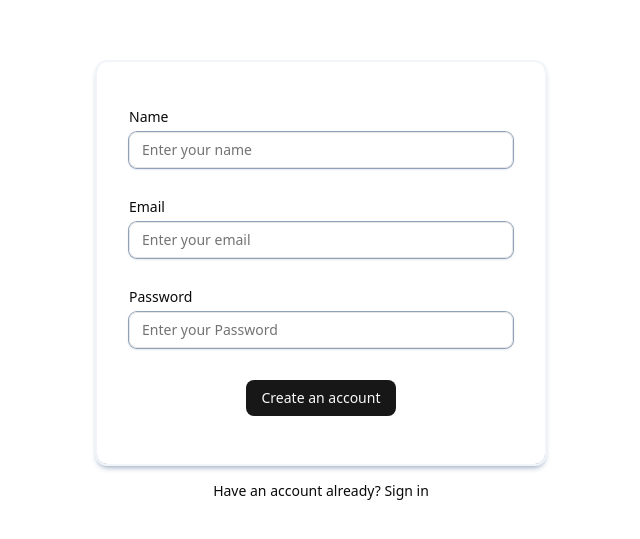
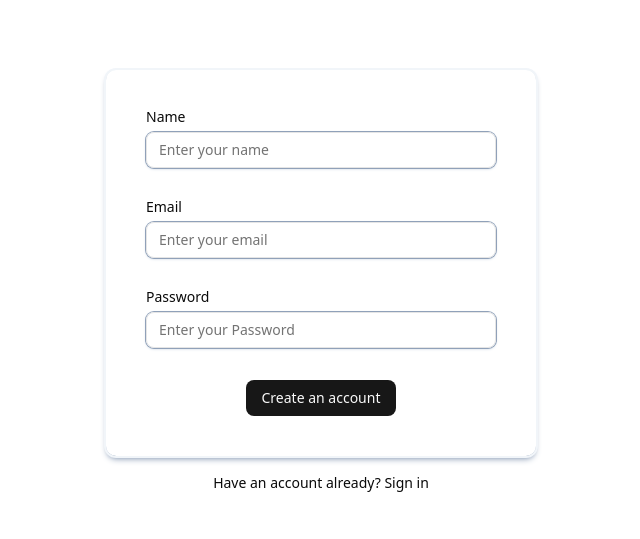
Before and after one commit to madhua-cmr/bit_prep, a Next.js app: page /sign-up in a window 1280 px wide. Shown: the part 167-706 px from the top of the page, without its empty margins (319-959 px from the left). Built offline with nearby package versions, Linux system fonts and the light colour scheme; no server answers.

Commit message:
correct stylings for sm screen

```diff
--- a/app/(root)/interview/[id]/feedback/page.tsx
+++ b/app/(root)/interview/[id]/feedback/page.tsx
@@ -33,7 +33,7 @@ const page = async({params}:RouteParams) => {
         const comments=cate.comment.split(".")
         comments.pop()
        return  <div key={index} className="leading-10 text-[18px]">
-          <h3 className="font-semibold">{`${index+1} . ${cate?.name} (${cate.score} / 20)`} </h3>
+          <h3 className="font-semibold">{`${index+1} . ${cate?.name} (${cate.score} / 100)`} </h3>
           <ul className=" leading-8 list-disc list-inside">
             {comments.map((comm,index)=>(
               <li key={index}>{comm}</li>
--- a/app/globals.css
+++ b/app/globals.css
@@ -9,12 +9,12 @@
 @layer components {
 
   .container {
-    @apply px-8 py-12  flex  flex-col mb-4 items-center justify-center
+    @apply p-10  flex max-w-[340px] sm:w-[350px] flex-col mb-4 items-center justify-center
    ring-2 ring-slate-100 shadow-md shadow-slate-400
     rounded-lg;
   }
   .card-bg {
-    @apply rounded-md w-[380px]  h-[380] ring-1 ring-blue-200 shadow-lg shadow-blue-600 p-6;
+    @apply rounded-md w-[350px]  h-[390] ring-1 ring-blue-200 shadow-lg shadow-blue-600 p-6;
   }
 
   .interview-section {
@@ -39,7 +39,7 @@
   }
 
   .input {
-    @apply outline-none w-sm ring-1 ring-slate-400 shadow-sm shadow-slate-300;
+    @apply outline-none w-[300px] sm:w-[350px] ring-1 ring-slate-400 shadow-sm shadow-slate-300;
   }
     .tech-tooltip{
     @apply group-hover:block absolute -top-7 left-0  hidden p-1  rounded-lg bg-slate-400 text-white text-[12px]
--- a/components/Agent.tsx
+++ b/components/Agent.tsx
@@ -147,10 +147,10 @@ const isCallInactiveOrFinished=callstatus===Callstatus.INACTIVE||callstatus===Ca
 
   return (
 <>
-<div className='flex-between gap-8'>
+<div className='sm:flex-row sm:justify-between items-center max-sm:justify-center flex flex-col gap-8 '>
   <div className='container gap-8'>
 
-    <div className='relative flex-row-cen w-[130px] h-[130px] rounded-full bg-slate-400'>
+    <div className='relative flex-row-cen  w-[130px] h-[130px] rounded-full bg-slate-400'>
 <Image src="/robo1.jpeg" width={100} height={100} alt="robo" className='rounded-full object-fit'/>
         {isSpeaking&& <div className=' absolute opacity-50 flex-row-cen w-[130px] h-[130px] rounded-full bg-slate-400 animate-ping'>
           </div>}
```
Also changed, not shown: app/(root)/interview/[id]/page.tsx (+1 -1 lines), app/(root)/layout.tsx (+4 -0 lines).
